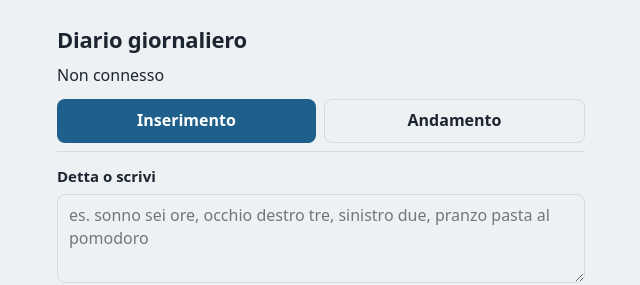
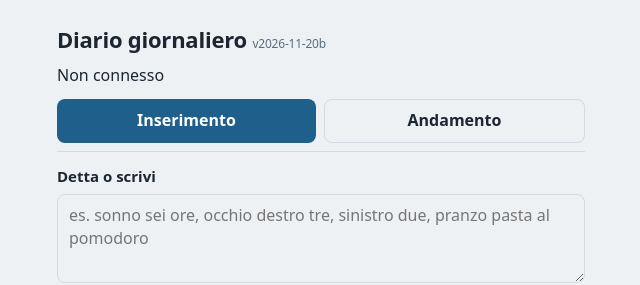
Before and after one commit to andreacau-cmd/tv, a plain HTML site: page index.html in a window 1280 px wide. Shown: the top 285 px of the page, 319-959 px from the left. Drawn offline with Linux system fonts and the light colour scheme.

Commit message:
Add files via upload

```diff
--- a/index.html
+++ b/index.html
@@ -41,6 +41,7 @@ nav{display:flex;gap:8px;margin-bottom:8px}nav button{flex:1}
 .seg button[data-c="0"]{--k:#2e9e5b;--kt:#0b1218}.seg button[data-c="1"]{--k:#8bc34a;--kt:#0b1218}.seg button[data-c="2"]{--k:#f2c230;--kt:#0b1218}
 .seg button[data-c="3"]{--k:#f28c28;--kt:#0b1218}.seg button[data-c="4"]{--k:#e5522b;--kt:#0b1218}.seg button[data-c="5"]{--k:#d32f2f;--kt:#fff}
 .seg button[aria-pressed=true]{background:var(--k);color:var(--kt);border-color:var(--tx);box-shadow:0 0 0 3px var(--tx);font-size:19px;font-weight:800}
+#upd{border:1px solid var(--ac);border-radius:8px;padding:10px 12px;margin-bottom:10px;font-size:14px}#upd[hidden]{display:none}#upd button{margin-top:8px}
 .lg{width:auto;min-height:34px;padding:2px 10px;border:1px solid var(--ac);border-radius:17px;background:transparent;color:var(--tx);font-weight:400;font-size:12px;display:inline-flex;align-items:center;gap:6px}
 .lg.off{opacity:.5;border-color:var(--ln);text-decoration:line-through}
 .tb{width:100%;border-collapse:collapse;font-size:12px}.tb th,.tb td{padding:5px 6px;border-bottom:1px solid var(--ln);text-align:right;white-space:nowrap}.tb th:first-child,.tb td:first-child{text-align:left;white-space:normal}.tb td.hi{font-weight:700;color:var(--ac)}.tb th{color:var(--mu);font-weight:400}
@@ -57,7 +58,8 @@ nav{display:flex;gap:8px;margin-bottom:8px}nav button{flex:1}
 </head>
 <body>
 <main>
-<header><h1>Diario giornaliero</h1><div class="r"><span id="who">Non connesso</span><div id="gbtn"></div></div></header>
+<div id="upd" hidden><span id="updt"></span><button id="updb" type="button" class="s">Aggiorna ora</button></div>
+<header><h1>Diario giornaliero <small id="verl" style="font-size:12px;font-weight:400;color:var(--mu)"></small></h1><div class="r"><span id="who">Non connesso</span><div id="gbtn"></div></div></header>
 <button id="bio" class="s" type="button" hidden style="margin-bottom:8px"></button>
 <nav><button id="tI" type="button">Inserimento</button><button id="tA" type="button" class="s">Andamento</button></nav>
 <div id="vIns">
@@ -78,7 +80,7 @@ nav{display:flex;gap:8px;margin-bottom:8px}nav button{flex:1}
 <script src="https://accounts.google.com/gsi/client" async onload="initG()"></script>
 <script>
 const $=id=>document.getElementById(id);
-const VER='2026-11-19b';
+const VER='2026-11-20b';
 // k: n numero, t testo, x testo lungo, s menu, b casella, r scala 0-N
 const UI=[
 ['Sonno',[['n','sonno_ore','Sonno (ore)'],['s','sonno_qualita','Qualità',['','scarsa','media','buona']]]],
@@ -393,8 +395,12 @@ function draw(){
   const k=ga('data-k');if(k){hid.has(k)?hid.delete(k):hid.add(k);sv();draw();return}
   const i=ga('data-i');if(i!==null&&i!==undefined)sel(+i)};
  const idx=selD?days.indexOf(selD):-1;sel(idx>=0?idx:n-1);elr()}
+// Controllo versione: confronta questa pagina con quella pubblicata (richiesta che aggira le copie in cache)
+async function chkVer(){try{const r=await fetch(location.pathname+'?c='+Date.now(),{cache:'no-store'});if(!r.ok)return;const t=await r.text(),m=t.match(/const VER='([^']+)'/);if(m&&m[1]!==VER){$('updt').textContent='Stai usando la versione '+VER+' ma ne esiste una più recente ('+m[1]+').';$('upd').hidden=false}else $('upd').hidden=true}catch(e){}}
+$('updb').onclick=()=>{location.href=location.pathname+'?v='+Date.now()};
+document.addEventListener('visibilitychange',()=>{if(!document.hidden)chkVer()});
 // Avvio: va in fondo, dopo la definizione di tutte le costanti
-bkUI();
+$('verl').textContent='v'+VER;bkUI();setTimeout(chkVer,1200);
 </script>
 </body>
 </html>
```
